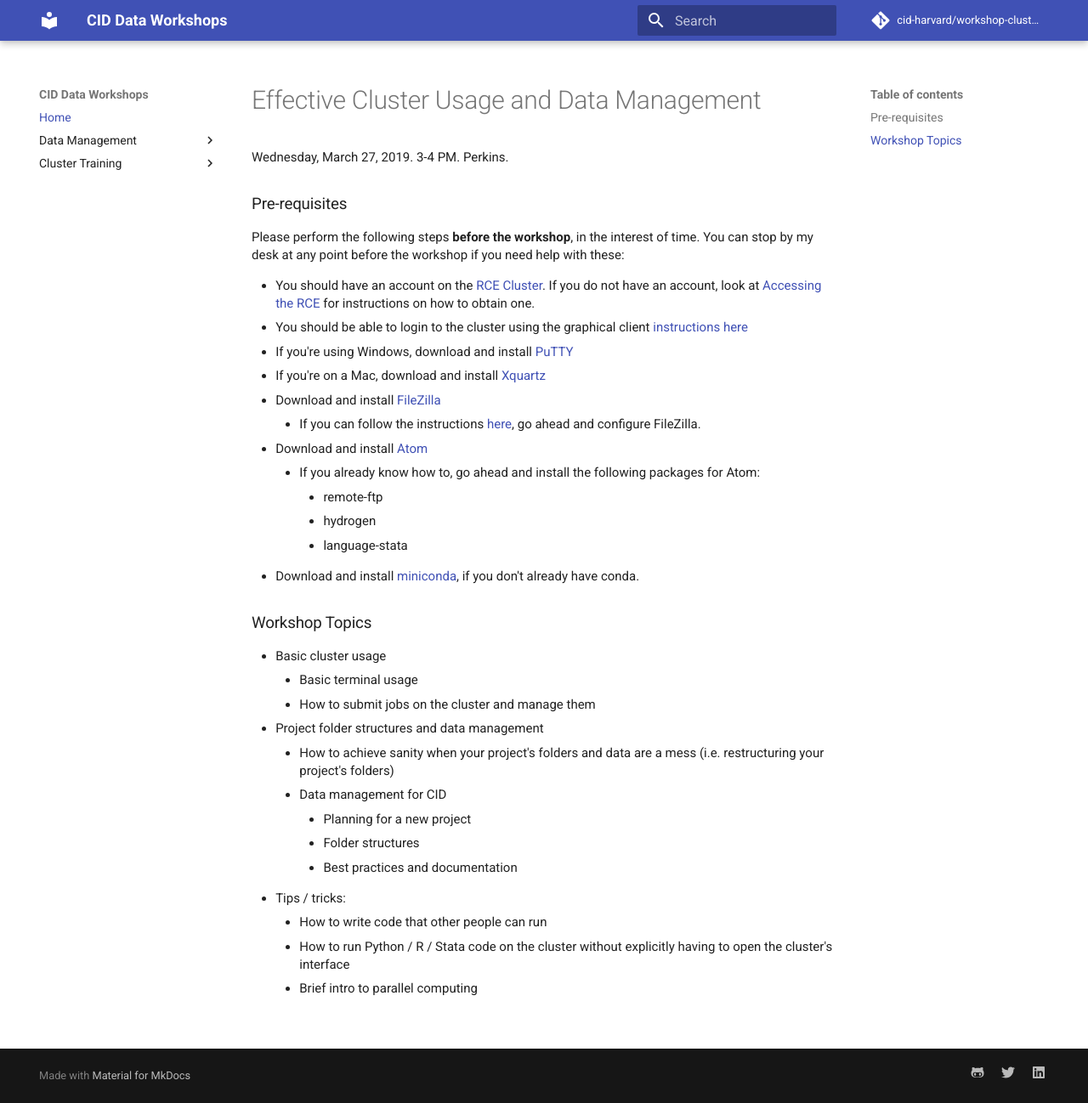
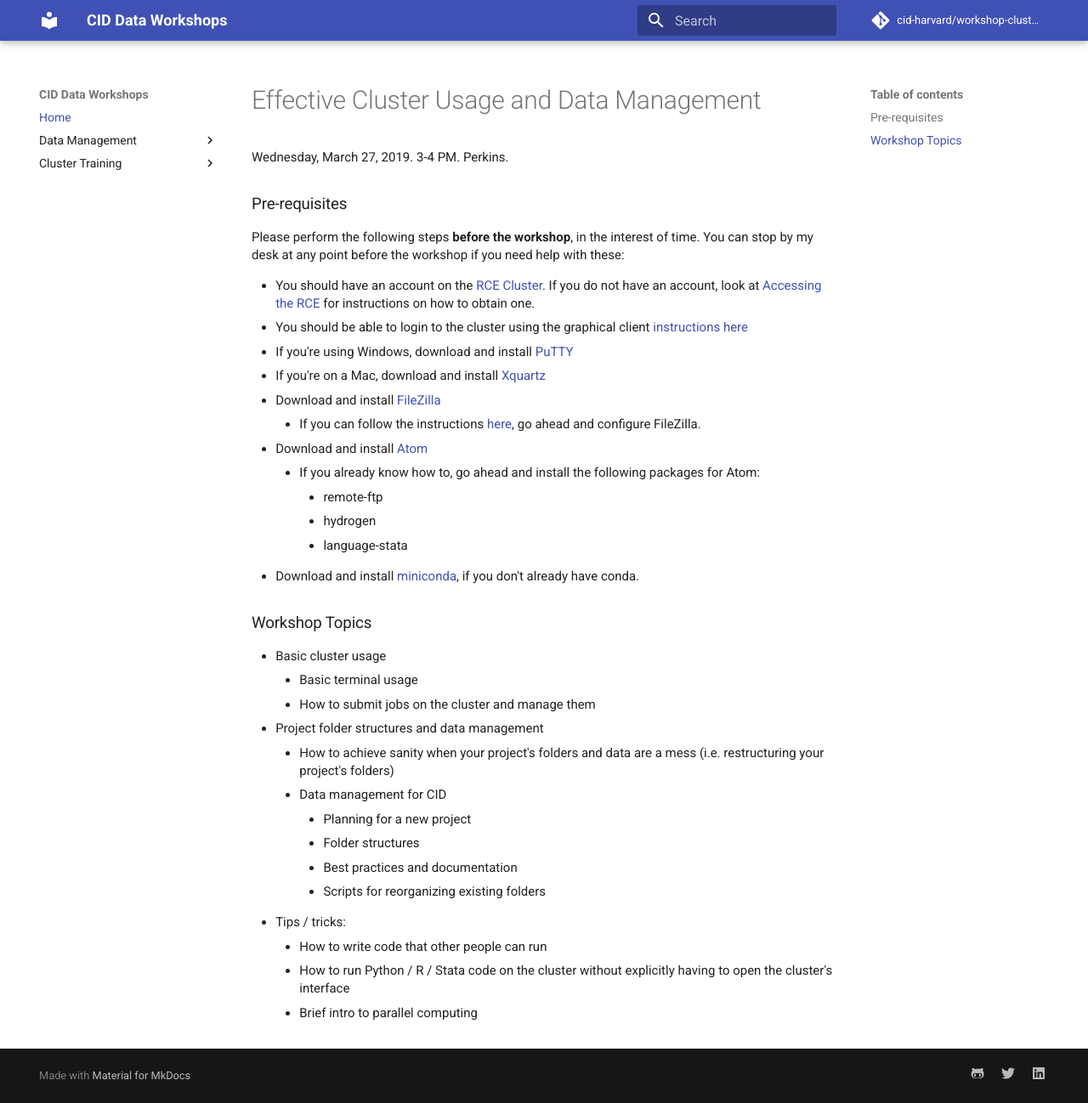
Before and after one commit to fagan2888/workshop-cluster-training, an MkDocs documentation site: the page built from docs/index.md, in a window 1280 px wide and 1298 px high. Shown: the whole window at 85% size. Built offline with MkDocs 1.6.1 and Material for MkDocs 9.7.7, drawn with Linux system fonts in a browser that asks for light colours; comment, search, counter and statistics services are not loaded.

Commit message:
Minor fixes

```diff
--- a/docs/index.md
+++ b/docs/index.md
@@ -31,6 +31,7 @@ Please perform the following steps **before the workshop**, in the interest of t
         - Planning for a new project
         - Folder structures
         - Best practices and documentation
+        - Scripts for reorganizing existing folders
 - Tips / tricks:
 	+ How to write code that other people can run
     + How to run Python / R / Stata code on the cluster without explicitly having to open the cluster's interface
--- a/mkdocs.yml
+++ b/mkdocs.yml
@@ -37,10 +37,13 @@ extra:
 # Markdown extensions
 markdown_extensions:
     - admonition
+    - footnotes
     - codehilite:
         linenums: true
     - toc:
         permalink: true
+    - pymdownx.tasklist:
+        custom_checkbox: true
 
 # Google analytics
 google_analytics:
```
